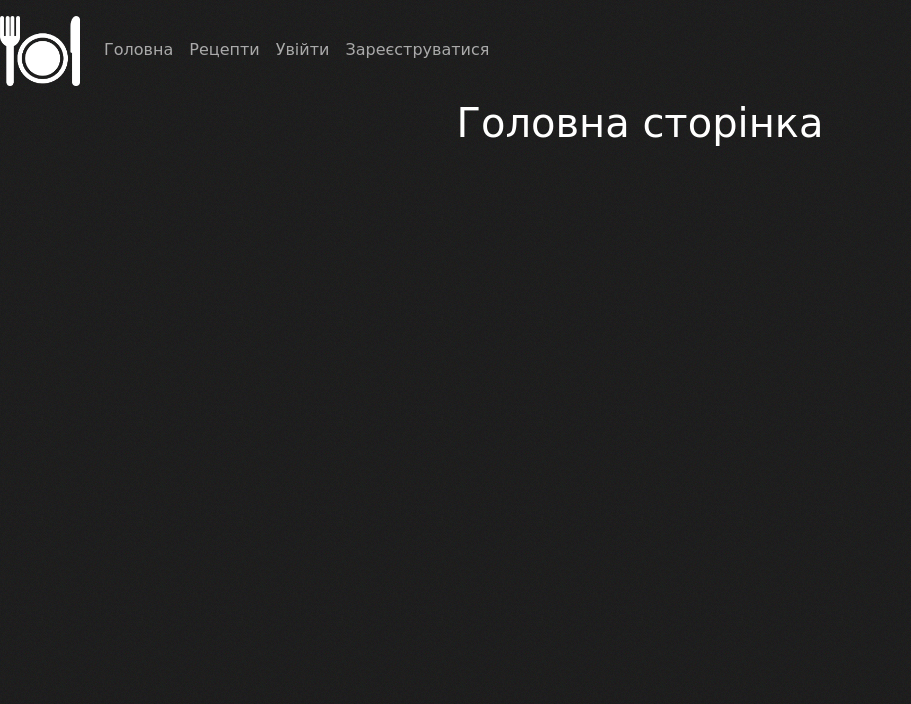
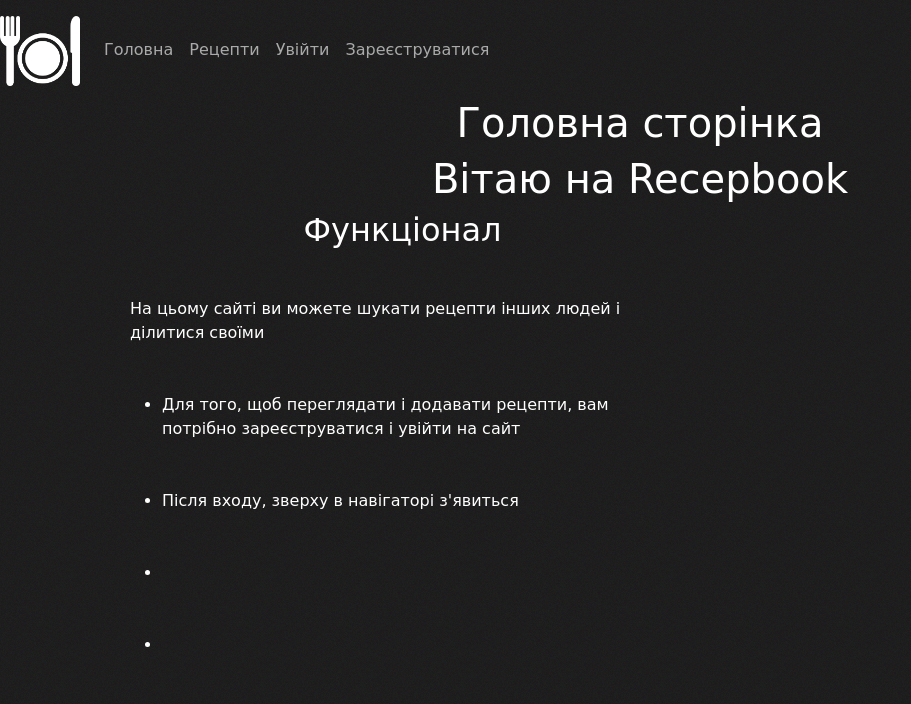
Before and after one commit to Br0fer/flask, a Flask app: page / in a window 1280 px wide. Shown: the top 704 px of the page, without its empty margins (0-911 px from the left). Run offline with Flask 3, Linux system fonts and the light colour scheme.

Commit message:
Reduce your expactation to zero

```diff
--- a/app.py
+++ b/app.py
@@ -13,7 +13,7 @@ db.init_app(app)
 
 login_manager.init_app(app)
 login_manager.login_view = "signin"
-login_manager.login_message = "Для перегляду сторінкии увійдіть або зареєструйтеся"
+login_manager.login_message = "Для перегляду сторінки увійдіть або зареєструйтеся"
 login_manager.login_message_category = "alert-warning"
 
 from routes import *
--- a/static/mypage.css
+++ b/static/mypage.css
@@ -6,7 +6,7 @@ body{
 
 }
 
-h1{
+h1, h2, h3, h4, h5, h6{
     text-align: center;
 	color: white;
 	font-family: 'Edu NSW ACT Foundation', cursive;
@@ -73,6 +73,12 @@ textarea{
 	padding: 0;
 }
 
-.col-3{
 
+.alc{
+	align-items: center;
+	align-content: center;
 }
+
+.tw{
+	color: white;
+}
--- a/templates/my_page.html
+++ b/templates/my_page.html
@@ -3,6 +3,28 @@
 {% block content %}
 <h1>Головна сторінка</h1>
 <main>
+    <h1>
+        Вітаю на Recepbook
+    </h1>
+    <div class="container">
+        <div class="row">
+            <div class="col-7">
+                <h2 class="alc">
+                    Функціонал
+                </h2>
+                <p class="tw m-5">На цьому сайті ви можете шукати рецепти інших людей і
+                    ділитися своїми</p>
+                <ul>
+                    <li class="tw m-5">Для того, щоб переглядати і додавати рецепти, вам потрібно зареєструватися і увійти на сайт</li>
+                    <li class="tw m-5">Після входу, зверху в навігаторі з'явиться</li>
+                    <li class="tw m-5"></li>
+                    <li class="tw m-5"></li>
+                </ul>
+            </div>
+            <div class="col-5">
 
+            </div>
+        </div>
+    </div>
 </main>
 {% endblock content %}
```
Also changed, not shown: instance/recepies.db.
